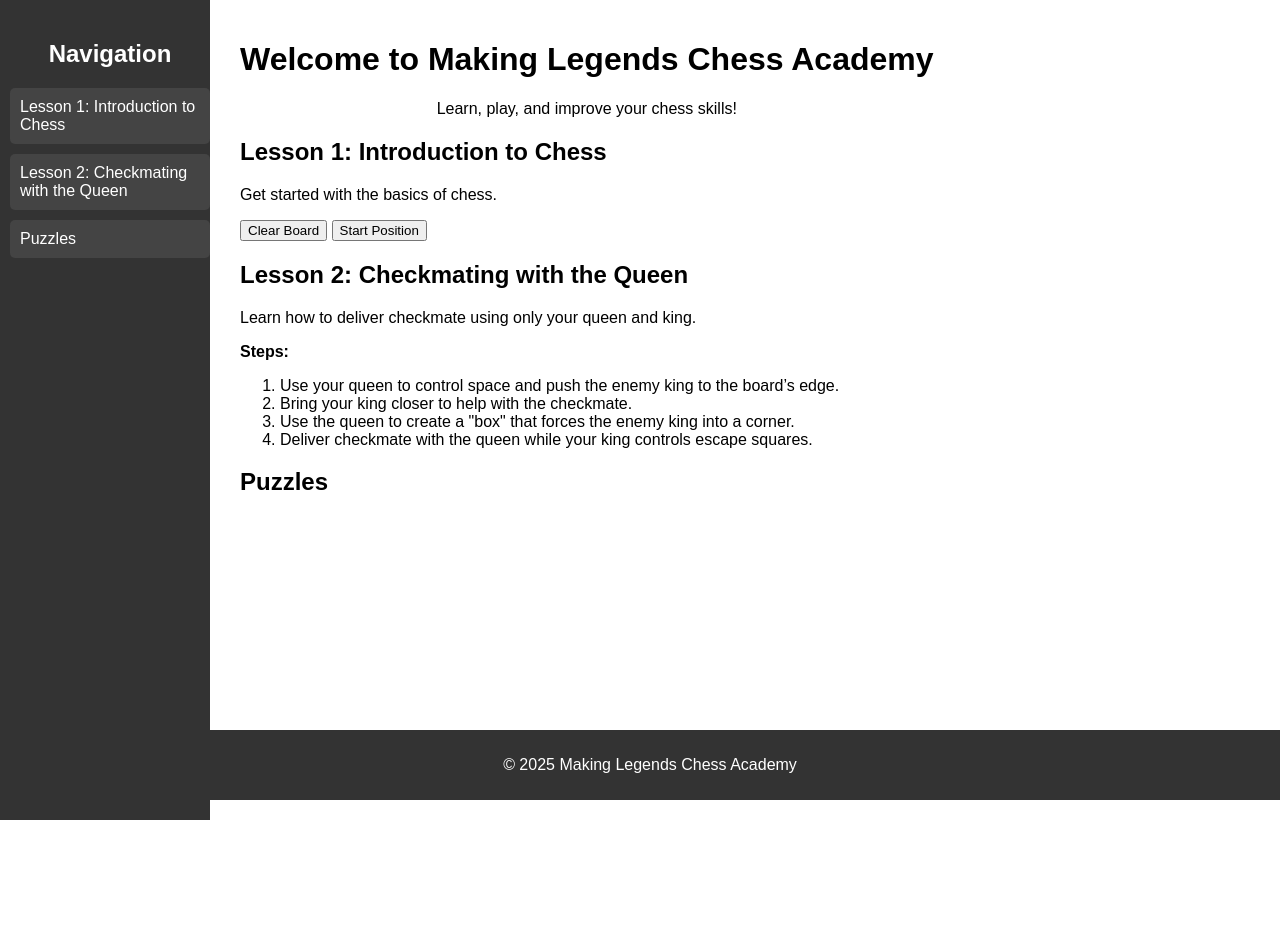
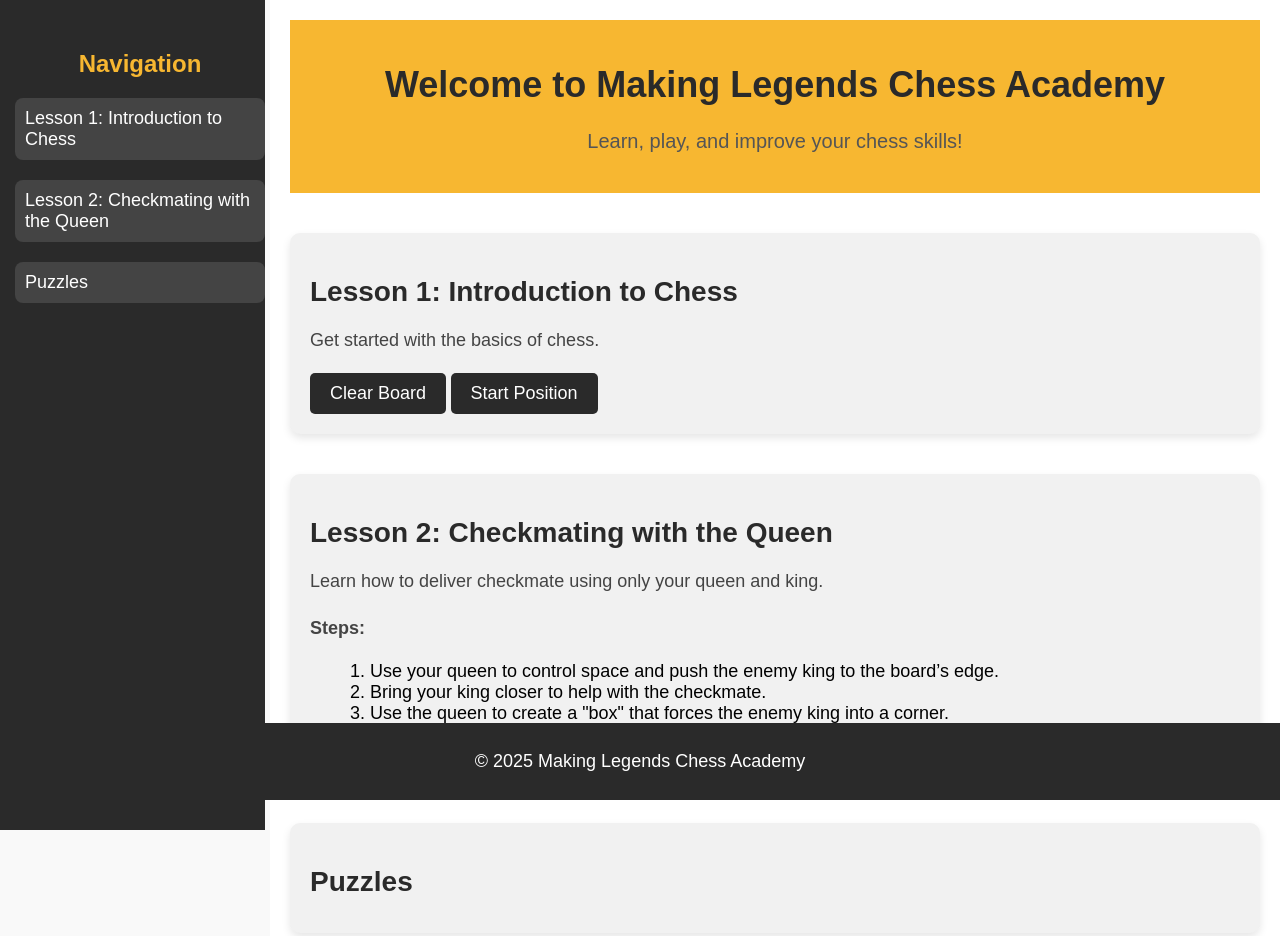
Before and after one commit to ChessMasterJoel/Making-Legends-Chess-Academy, a plain HTML site: page index.html in a window 1280 px wide. Before the commit the page ends 800 px from the top, so only its background shows below. Drawn offline with Linux system fonts and the light colour scheme; a script that the page names is missing.

Commit message:
Update styles.css

```diff
--- a/styles.css
+++ b/styles.css
@@ -1,22 +1,27 @@
+/* General Styles */
 body {
-    font-family: Arial, sans-serif;
-    display: flex;
+    font-family: 'Arial', sans-serif;
     margin: 0;
     padding: 0;
+    background-color: #f9f9f9;
 }
 
+/* Sidebar */
 .sidebar {
-    width: 200px;
-    background-color: #333;
+    width: 250px;
+    background-color: #2a2a2a;
     color: white;
     position: fixed;
     height: 100%;
-    padding-top: 20px;
-    padding-left: 10px;
+    padding-top: 30px;
+    padding-left: 15px;
+    transition: all 0.3s;
 }
 
 .sidebar h2 {
     text-align: center;
+    font-size: 24px;
+    color: #f7b731;
 }
 
 .sidebar ul {
@@ -24,35 +29,101 @@ body {
     padding: 0;
 }
 
+.sidebar ul li {
+    margin: 20px 0;
+}
+
 .sidebar ul li a {
     color: white;
     text-decoration: none;
     padding: 10px;
     display: block;
-    margin: 10px 0;
     background-color: #444;
-    border-radius: 5px;
+    border-radius: 8px;
+    font-size: 18px;
+    transition: background-color 0.3s;
 }
 
 .sidebar ul li a:hover {
-    background-color: #555;
+    background-color: #f7b731;
 }
 
+/* Main Content */
 .main-content {
-    margin-left: 220px;
+    margin-left: 270px;
     padding: 20px;
+    background-color: #ffffff;
 }
 
+/* Header */
 header {
     text-align: center;
+    padding: 20px;
+    background-color: #f7b731;
+    color: #2a2a2a;
 }
 
+header h1 {
+    font-size: 36px;
+}
+
+header p {
+    font-size: 20px;
+    color: #555;
+}
+
+/* Lesson Sections */
+.lesson-section {
+    margin-top: 40px;
+    padding: 20px;
+    background-color: #f1f1f1;
+    border-radius: 10px;
+    box-shadow: 0 4px 8px rgba(0, 0, 0, 0.1);
+}
+
+.lesson-section h2 {
+    color: #2a2a2a;
+    font-size: 28px;
+    margin-bottom: 15px;
+}
+
+.lesson-section p {
+    font-size: 18px;
+    line-height: 1.6;
+    color: #444;
+}
+
+.lesson-section ol {
+    font-size: 18px;
+    margin-left: 20px;
+}
+
+.lesson-section button {
+    padding: 10px 20px;
+    font-size: 18px;
+    background-color: #2a2a2a;
+    color: white;
+    border: none;
+    border-radius: 5px;
+    cursor: pointer;
+    transition: background-color 0.3s;
+}
+
+.lesson-section button:hover {
+    background-color: #f7b731;
+}
+
+/* Footer */
 footer {
+    background-color: #2a2a2a;
+    color: white;
     text-align: center;
-    padding: 10px;
-    background-color: #333;
-    color: white;
+    padding: 10px 0;
     position: fixed;
+    width: 100%;
     bottom: 0;
-    width: 100%;
 }
+
+footer p {
+    font-size: 18px;
+}
```
